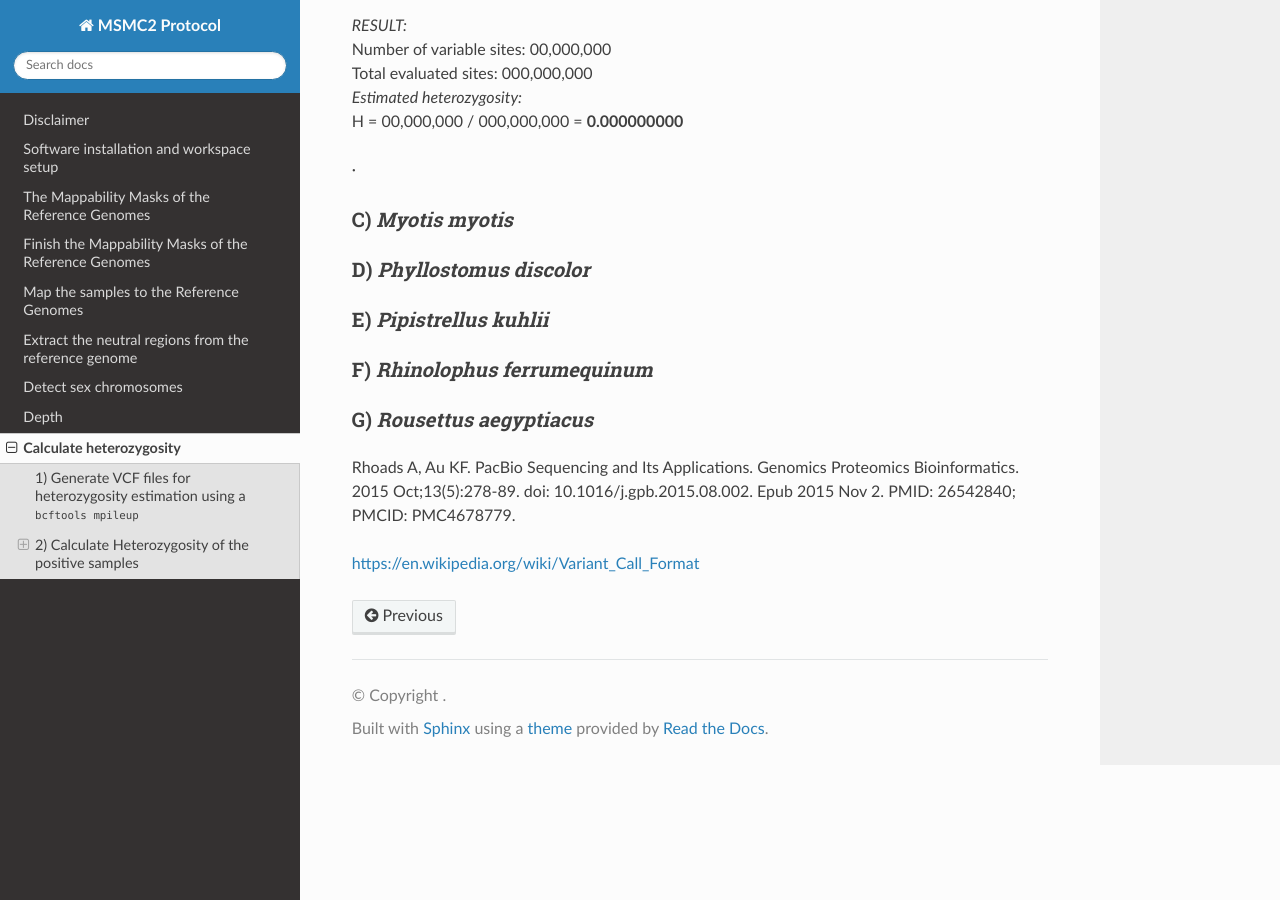
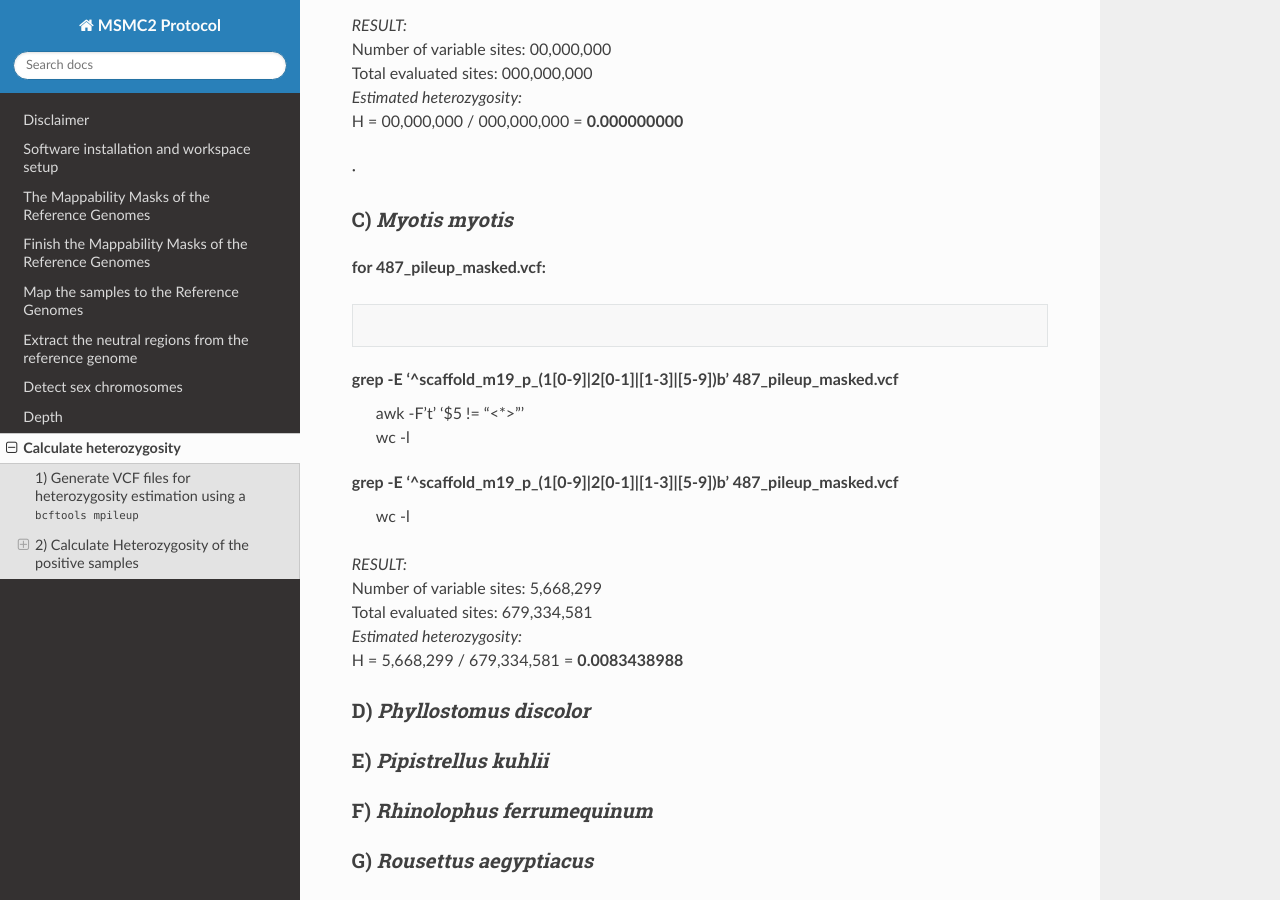
Before and after one commit to hoyosmanuel/MSMC2-Protocol, a Sphinx documentation site: the page built from docs/source/08_Data_Processing_7.rst, in a window 1280 px wide and 900 px high, scrolled down 5393 px. Built offline with Sphinx 7.4.7 and the Read the Docs theme 3.1.0, drawn with Linux system fonts in a browser that asks for light colours.

Commit message:
Update 08_Data_Processing_7.rst

```diff
--- a/docs/source/08_Data_Processing_7.rst
+++ b/docs/source/08_Data_Processing_7.rst
@@ -269,6 +269,27 @@ B) *Molossus molossus*
 C) *Myotis myotis*
 ~~~~~~~~~~~~~~~~~~~~~~~~~~
 
+**for 487_pileup_masked.vcf:**
+
+.. code-block:: bash
+
+grep -E '^scaffold_m19_p_(1[0-9]|2[0-1]|[1-3]|[5-9])\b' 487_pileup_masked.vcf \
+  | awk -F'\t' '$5 != "<*>"' \
+  | wc -l
+
+grep -E '^scaffold_m19_p_(1[0-9]|2[0-1]|[1-3]|[5-9])\b' 487_pileup_masked.vcf \
+  | wc -l
+
+| *RESULT:*
+| Number of variable sites: 5,668,299
+| Total evaluated sites: 679,334,581
+| *Estimated heterozygosity:*
+| H = 5,668,299 / 679,334,581 = **0.0083438988**
+
+
+
+
+
 D) *Phyllostomus discolor*
 ~~~~~~~~~~~~~~~~~~~~~~~~~~
 
```
